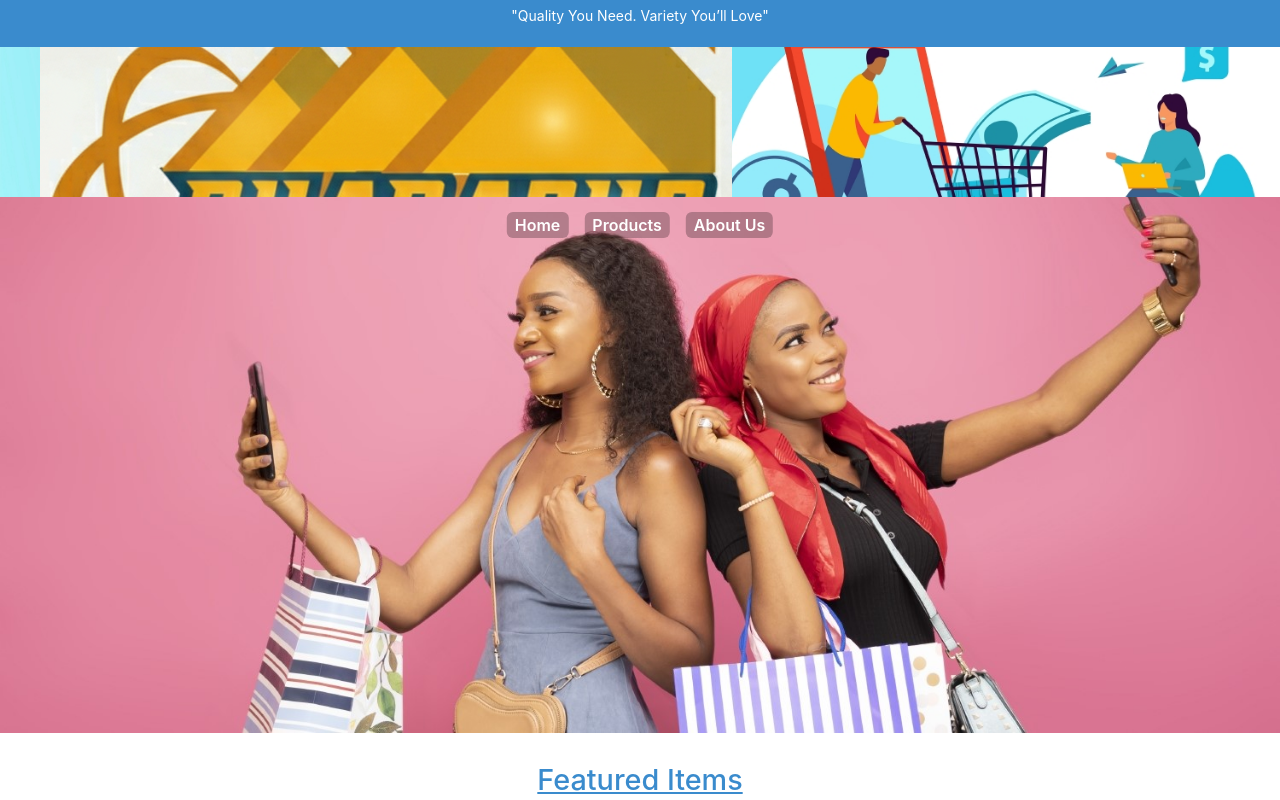
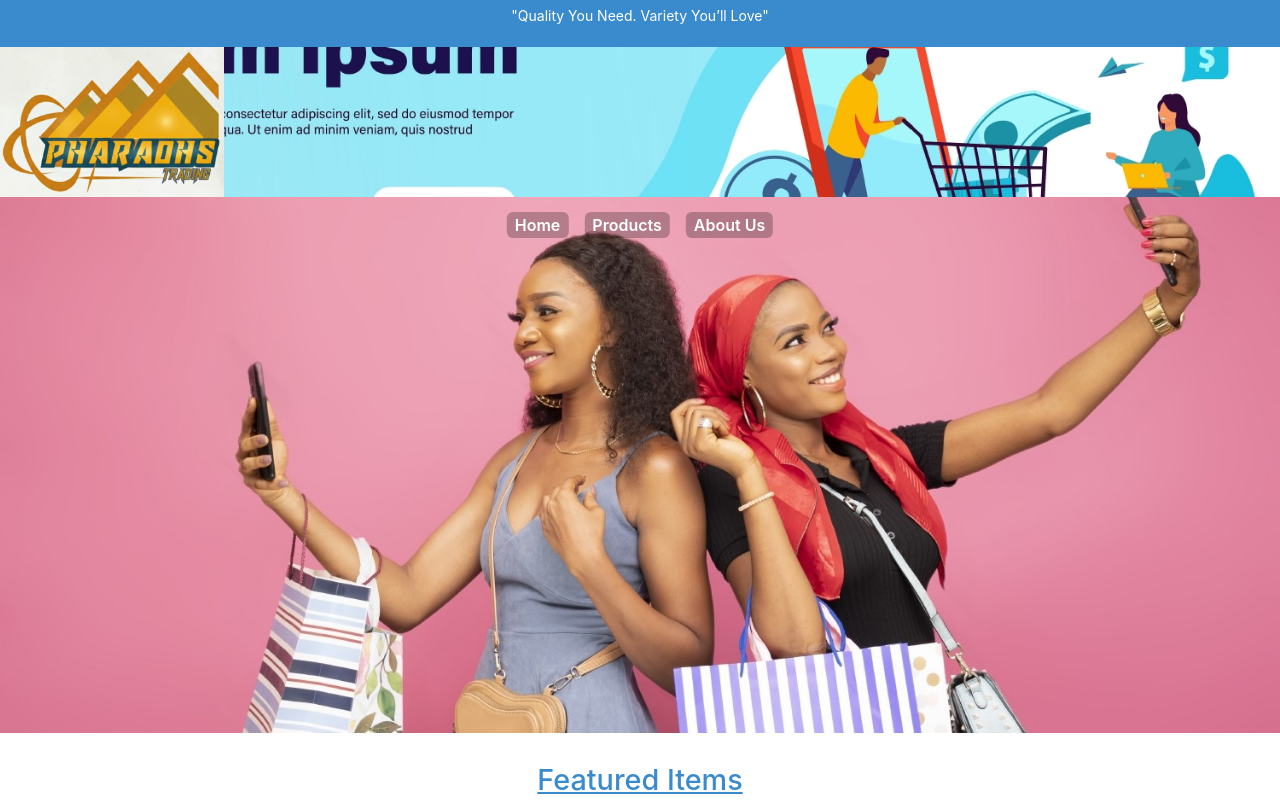
Before and after one commit to Tippztraders/shopaura.com.na, a plain HTML site: page index.html in a window 1280 px wide. Shown: the top 800 px of the page. Drawn offline with nearby package versions, Linux system fonts and the light colour scheme.

Commit message:
Update style.css

```diff
--- a/style.css
+++ b/style.css
@@ -66,24 +66,27 @@ main, .featured-items, .banner {
     opacity: 1;
 }
 
-.logo {
-    height: 100%;            /* match the full header height */
-    width: auto;             /* maintain aspect ratio */
-    object-fit: contain;     /* ensure full image shows */
-}
-
 .header-container {
-    position: absolute;       /* sit on top of the slideshow */
+    position: absolute;        /* sit on top of slideshow */
     top: 0;
     left: 0;
     width: 100%;
-    height: 100%;             /* match slideshow height */
+    height: 100%;              /* cover the header area */
     display: flex;
-    justify-content: flex-start; /* logo on the left */
-    align-items: center;         /* vertically center logo */
-    padding: 0 40px;             /* space from the edge */
+    align-items: flex-start;   /* keep logo at the top */
+    justify-content: flex-start;
+    padding: 0px 0px;        /* control distance from edges */
     z-index: 2;
 }
+
+
+
+.logo {
+    height: 150px;              /* keep logo clearly visible */
+    width: auto;
+    object-fit: contain;
+}
+
 
 
 /* === Banner === */
```
